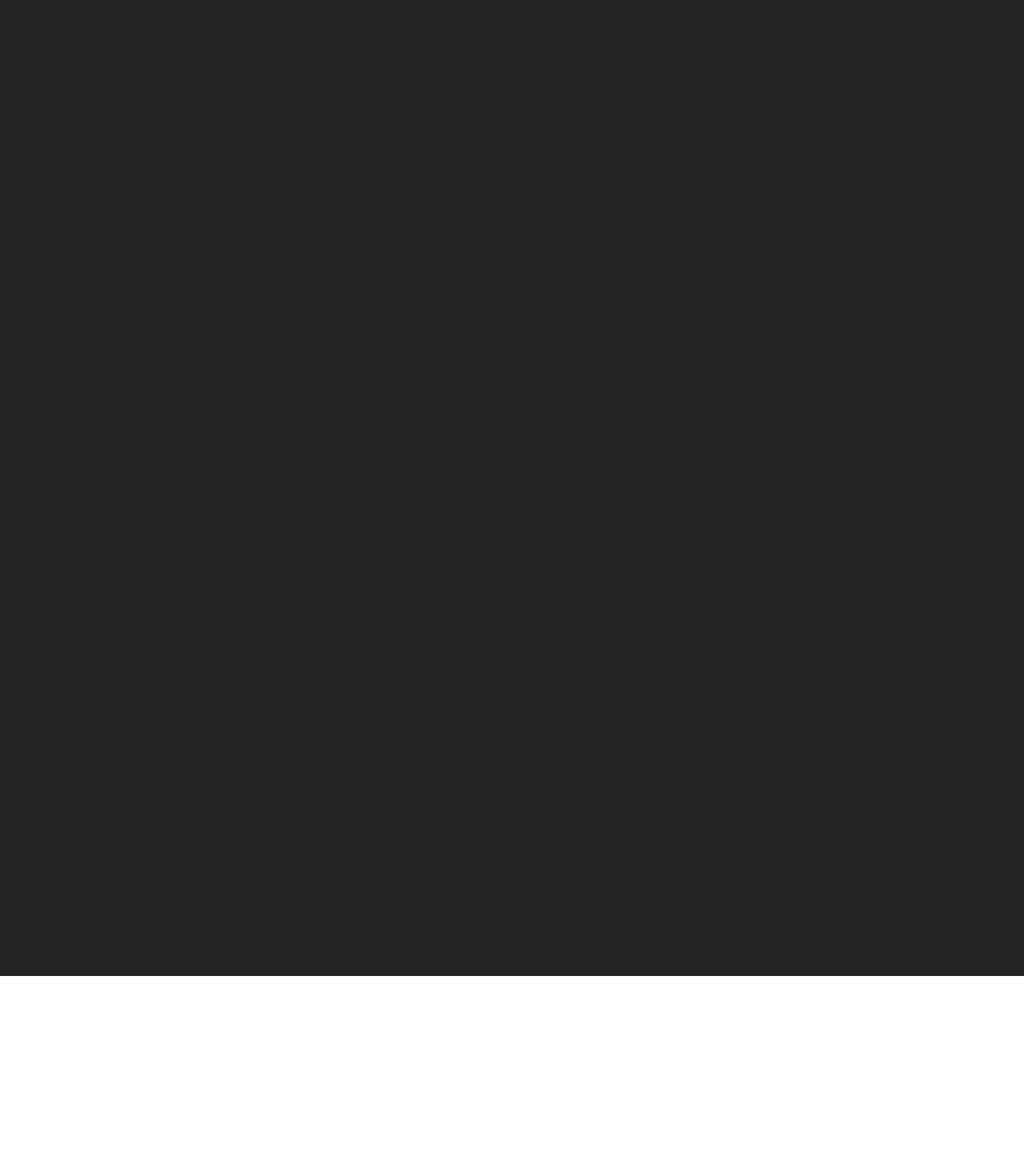
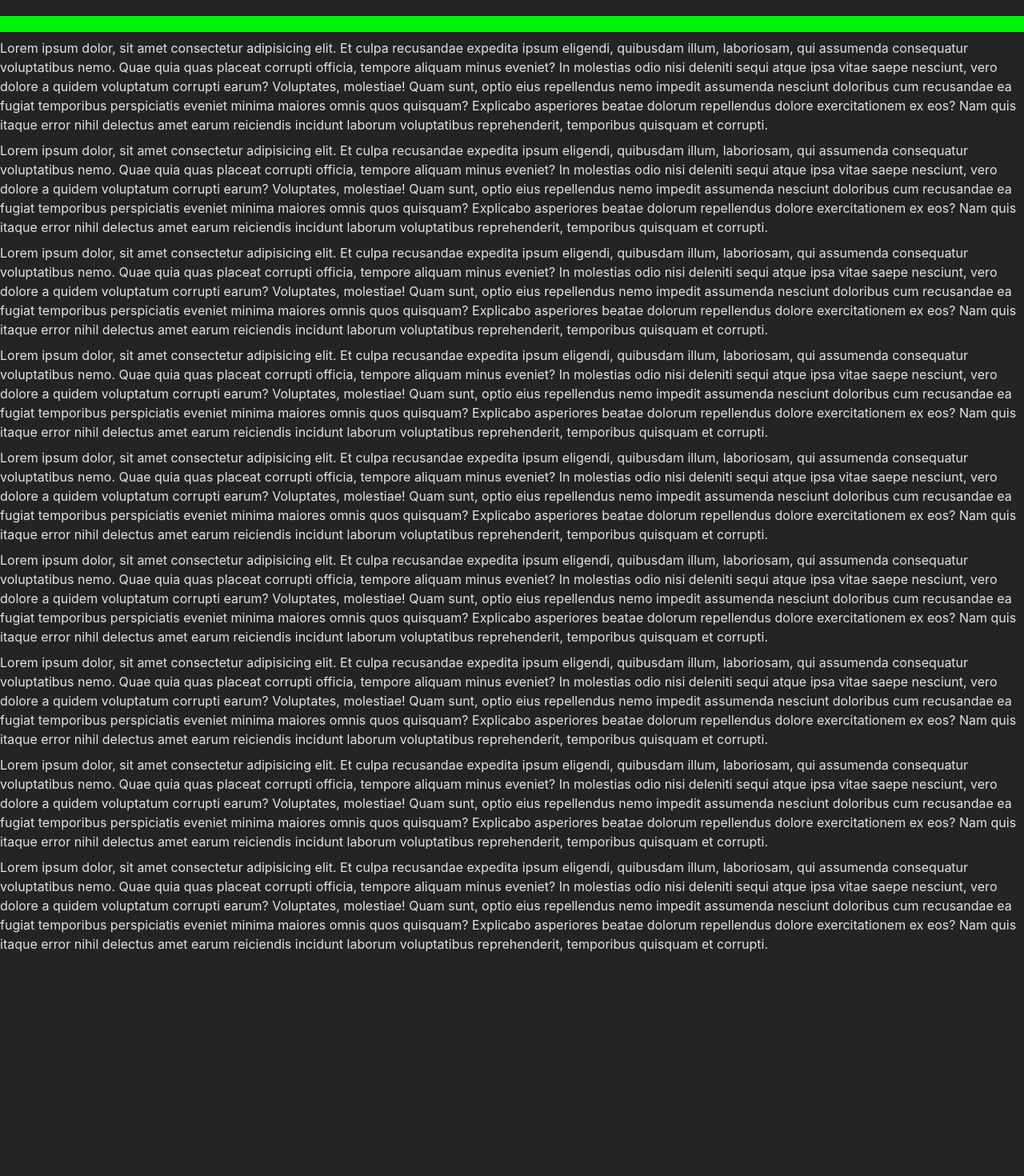
Before and after one commit to kid-us/Framer, a React (Vite) app: page / in a window 1280 px wide. Shown: the top 1470 px of the page at 80% size. After the commit the page ends 1212 px from the top, so only its background shows below. Built offline with nearby package versions, Linux system fonts and the light colour scheme.

Commit message:
Scroll progress bar indicator.

```diff
--- a/src/App.tsx
+++ b/src/App.tsx
@@ -1,5 +1,6 @@
 import "./App.css";
-import ViewBasedAnimation from "./components/ViewBasedAnimation";
+import ScrollAnimation from "./components/ScrollAnimation";
+// import ViewBasedAnimation from "./components/ViewBasedAnimation";
 // import AnimationControls from "./components/AnimationControls";
 // import Gestures from "./components/Gestures";
 // import BasicMotion from "./components/BasicMotion";
@@ -12,7 +13,8 @@ function App() {
         {/* <BasicMotion /> */}
         {/* <Gestures /> */}
         {/* <AnimationControls /> */}
-        <ViewBasedAnimation />
+        {/* <ViewBasedAnimation /> */}
+        <ScrollAnimation />
       </div>
       {/* </div> */}
     </>
--- /dev/null
+++ b/src/components/ScrollAnimation.tsx
@@ -0,0 +1,162 @@
+import { useScroll, motion, useSpring, useTransform } from "framer-motion";
+
+const ScrollAnimation = () => {
+  const { scrollYProgress } = useScroll();
+  const scaleX = useSpring(scrollYProgress);
+  const background = useTransform(
+    scrollYProgress,
+    [0, 0.5, 1],
+    ["rgb(86,1,245)", "rgb(6,10,25)", "rgb(1,245,13"]
+  );
+  return (
+    <div>
+      <div className=" space-y-2">
+        <motion.div
+          style={{
+            scaleX,
+            transformOrigin: "left",
+            background,
+          }}
+          className="sticky top-0 w-[100%] h-5"
+        ></motion.div>
+
+        <p>
+          Lorem ipsum dolor, sit amet consectetur adipisicing elit. Et culpa
+          recusandae expedita ipsum eligendi, quibusdam illum, laboriosam, qui
+          assumenda consequatur voluptatibus nemo. Quae quia quas placeat
+          corrupti officia, tempore aliquam minus eveniet? In molestias odio
+          nisi deleniti sequi atque ipsa vitae saepe nesciunt, vero dolore a
+          quidem voluptatum corrupti earum? Voluptates, molestiae! Quam sunt,
+          optio eius repellendus nemo impedit assumenda nesciunt doloribus cum
+          recusandae ea fugiat temporibus perspiciatis eveniet minima maiores
+          omnis quos quisquam? Explicabo asperiores beatae dolorum repellendus
+          dolore exercitationem ex eos? Nam quis itaque error nihil delectus
+          amet earum reiciendis incidunt laborum voluptatibus reprehenderit,
+          temporibus quisquam et corrupti.
+        </p>
+
+        <p>
+          Lorem ipsum dolor, sit amet consectetur adipisicing elit. Et culpa
+          recusandae expedita ipsum eligendi, quibusdam illum, laboriosam, qui
+          assumenda consequatur voluptatibus nemo. Quae quia quas placeat
+          corrupti officia, tempore aliquam minus eveniet? In molestias odio
+          nisi deleniti sequi atque ipsa vitae saepe nesciunt, vero dolore a
+          quidem voluptatum corrupti earum? Voluptates, molestiae! Quam sunt,
+          optio eius repellendus nemo impedit assumenda nesciunt doloribus cum
+          recusandae ea fugiat temporibus perspiciatis eveniet minima maiores
+          omnis quos quisquam? Explicabo asperiores beatae dolorum repellendus
+          dolore exercitationem ex eos? Nam quis itaque error nihil delectus
+          amet earum reiciendis incidunt laborum voluptatibus reprehenderit,
+          temporibus quisquam et corrupti.
+        </p>
+
+        <p>
+          Lorem ipsum dolor, sit amet consectetur adipisicing elit. Et culpa
+          recusandae expedita ipsum eligendi, quibusdam illum, laboriosam, qui
+          assumenda consequatur voluptatibus nemo. Quae quia quas placeat
+          corrupti officia, tempore aliquam minus eveniet? In molestias odio
+          nisi deleniti sequi atque ipsa vitae saepe nesciunt, vero dolore a
+          quidem voluptatum corrupti earum? Voluptates, molestiae! Quam sunt,
+          optio eius repellendus nemo impedit assumenda nesciunt doloribus cum
+          recusandae ea fugiat temporibus perspiciatis eveniet minima maiores
+          omnis quos quisquam? Explicabo asperiores beatae dolorum repellendus
+          dolore exercitationem ex eos? Nam quis itaque error nihil delectus
+          amet earum reiciendis incidunt laborum voluptatibus reprehenderit,
+          temporibus quisquam et corrupti.
+        </p>
+
+        <p>
+          Lorem ipsum dolor, sit amet consectetur adipisicing elit. Et culpa
+          recusandae expedita ipsum eligendi, quibusdam illum, laboriosam, qui
+          assumenda consequatur voluptatibus nemo. Quae quia quas placeat
+          corrupti officia, tempore aliquam minus eveniet? In molestias odio
+          nisi deleniti sequi atque ipsa vitae saepe nesciunt, vero dolore a
+          quidem voluptatum corrupti earum? Voluptates, molestiae! Quam sunt,
+          optio eius repellendus nemo impedit assumenda nesciunt doloribus cum
+          recusandae ea fugiat temporibus perspiciatis eveniet minima maiores
+          omnis quos quisquam? Explicabo asperiores beatae dolorum repellendus
+          dolore exercitationem ex eos? Nam quis itaque error nihil delectus
+          amet earum reiciendis incidunt laborum voluptatibus reprehenderit,
+          temporibus quisquam et corrupti.
+        </p>
+
+        <p>
+          Lorem ipsum dolor, sit amet consectetur adipisicing elit. Et culpa
+          recusandae expedita ipsum eligendi, quibusdam illum, laboriosam, qui
+          assumenda consequatur voluptatibus nemo. Quae quia quas placeat
+          corrupti officia, tempore aliquam minus eveniet? In molestias odio
+          nisi deleniti sequi atque ipsa vitae saepe nesciunt, vero dolore a
+          quidem voluptatum corrupti earum? Voluptates, molestiae! Quam sunt,
+          optio eius repellendus nemo impedit assumenda nesciunt doloribus cum
+          recusandae ea fugiat temporibus perspiciatis eveniet minima maiores
+          omnis quos quisquam? Explicabo asperiores beatae dolorum repellendus
+          dolore exercitationem ex eos? Nam quis itaque error nihil delectus
+          amet earum reiciendis incidunt laborum voluptatibus reprehenderit,
+          temporibus quisquam et corrupti.
+        </p>
+
+        <p>
+          Lorem ipsum dolor, sit amet consectetur adipisicing elit. Et culpa
+          recusandae expedita ipsum eligendi, quibusdam illum, laboriosam, qui
+          assumenda consequatur voluptatibus nemo. Quae quia quas placeat
+          corrupti officia, tempore aliquam minus eveniet? In molestias odio
+          nisi deleniti sequi atque ipsa vitae saepe nesciunt, vero dolore a
+          quidem voluptatum corrupti earum? Voluptates, molestiae! Quam sunt,
+          optio eius repellendus nemo impedit assumenda nesciunt doloribus cum
+          recusandae ea fugiat temporibus perspiciatis eveniet minima maiores
+          omnis quos quisquam? Explicabo asperiores beatae dolorum repellendus
+          dolore exercitationem ex eos? Nam quis itaque error nihil delectus
+          amet earum reiciendis incidunt laborum voluptatibus reprehenderit,
+          temporibus quisquam et corrupti.
+        </p>
+
+        <p>
+          Lorem ipsum dolor, sit amet consectetur adipisicing elit. Et culpa
+          recusandae expedita ipsum eligendi, quibusdam illum, laboriosam, qui
+          assumenda consequatur voluptatibus nemo. Quae quia quas placeat
+          corrupti officia, tempore aliquam minus eveniet? In molestias odio
+          nisi deleniti sequi atque ipsa vitae saepe nesciunt, vero dolore a
+          quidem voluptatum corrupti earum? Voluptates, molestiae! Quam sunt,
+          optio eius repellendus nemo impedit assumenda nesciunt doloribus cum
+          recusandae ea fugiat temporibus perspiciatis eveniet minima maiores
+          omnis quos quisquam? Explicabo asperiores beatae dolorum repellendus
+          dolore exercitationem ex eos? Nam quis itaque error nihil delectus
+          amet earum reiciendis incidunt laborum voluptatibus reprehenderit,
+          temporibus quisquam et corrupti.
+        </p>
+
+        <p>
+          Lorem ipsum dolor, sit amet consectetur adipisicing elit. Et culpa
+          recusandae expedita ipsum eligendi, quibusdam illum, laboriosam, qui
+          assumenda consequatur voluptatibus nemo. Quae quia quas placeat
+          corrupti officia, tempore aliquam minus eveniet? In molestias odio
+          nisi deleniti sequi atque ipsa vitae saepe nesciunt, vero dolore a
+          quidem voluptatum corrupti earum? Voluptates, molestiae! Quam sunt,
+          optio eius repellendus nemo impedit assumenda nesciunt doloribus cum
+          recusandae ea fugiat temporibus perspiciatis eveniet minima maiores
+          omnis quos quisquam? Explicabo asperiores beatae dolorum repellendus
+          dolore exercitationem ex eos? Nam quis itaque error nihil delectus
+          amet earum reiciendis incidunt laborum voluptatibus reprehenderit,
+          temporibus quisquam et corrupti.
+        </p>
+
+        <p>
+          Lorem ipsum dolor, sit amet consectetur adipisicing elit. Et culpa
+          recusandae expedita ipsum eligendi, quibusdam illum, laboriosam, qui
+          assumenda consequatur voluptatibus nemo. Quae quia quas placeat
+          corrupti officia, tempore aliquam minus eveniet? In molestias odio
+          nisi deleniti sequi atque ipsa vitae saepe nesciunt, vero dolore a
+          quidem voluptatum corrupti earum? Voluptates, molestiae! Quam sunt,
+          optio eius repellendus nemo impedit assumenda nesciunt doloribus cum
+          recusandae ea fugiat temporibus perspiciatis eveniet minima maiores
+          omnis quos quisquam? Explicabo asperiores beatae dolorum repellendus
+          dolore exercitationem ex eos? Nam quis itaque error nihil delectus
+          amet earum reiciendis incidunt laborum voluptatibus reprehenderit,
+          temporibus quisquam et corrupti.
+        </p>
+      </div>
+    </div>
+  );
+};
+
+export default ScrollAnimation;
```
